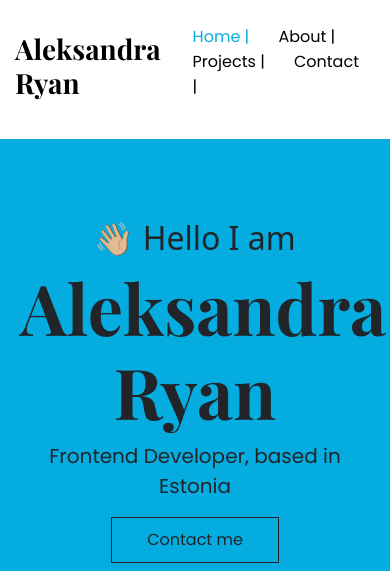
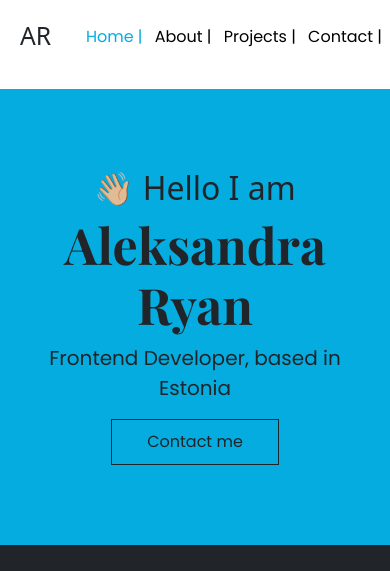
Before and after one commit to AleksandraRyan/Personal-Portfolio, a plain HTML site: page index.html in a window 390 px wide. Shown: the top 571 px of the page. Drawn offline with nearby package versions, Linux system fonts and the light colour scheme.

Commit message:
added responsive navbar

```diff
--- a/css/style.css
+++ b/css/style.css
@@ -237,4 +237,28 @@ footer h6 {
     display: block;
     margin-top: 20px;
   }
+
+  nav h1 {
+    font-size: 20px;
+  }
+
+  .logo {
+    padding: 0 20px;
+    color: #000;
+    margin-top: -10px;
+  }
+
+  nav ul {
+    padding-left: 0;
+  }
+
+  .hero h1 {
+    font-size: 50px;
+  }
 }
+
+@media (max-width: 450px) {
+  nav ul li {
+    margin-right: 8px;
+  }
+}
--- a/index.html
+++ b/index.html
@@ -41,7 +41,8 @@
     <div class="container-fluid gx-0">
       <nav class="d-flex justify-content-between align-items-center py-4">
         <a href="/">
-          <h1>Aleksandra Ryan</h1>
+          <h1 class="logo d-none d-lg-block">Aleksandra Ryan</h1>
+          <h2 class="logo d-block d-lg-none text-dark">AR</h2>
         </a>
         <ul>
           <li class="active"><a href="/">Home |</a></li>
```
Also changed, not shown: about.html (+2 -1 lines), contact.html (+2 -1 lines), work.html (+2 -1 lines).
